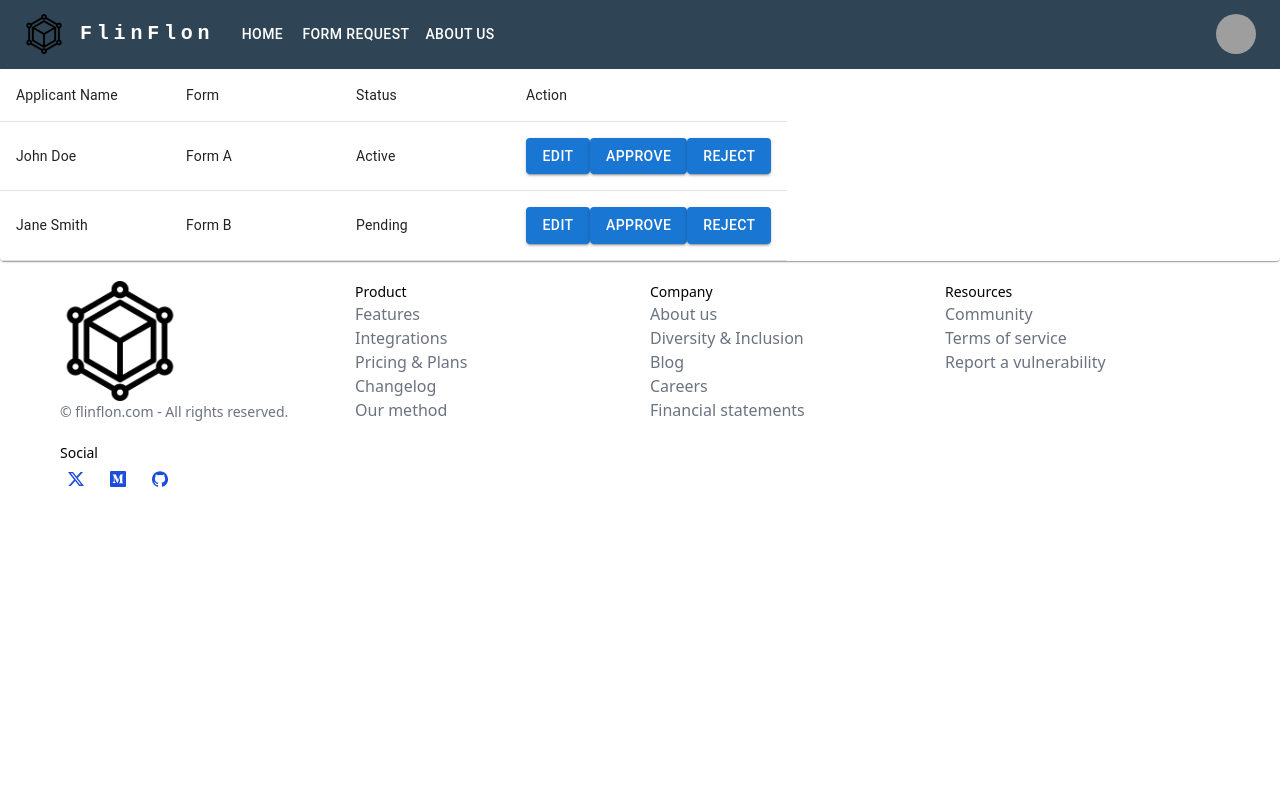
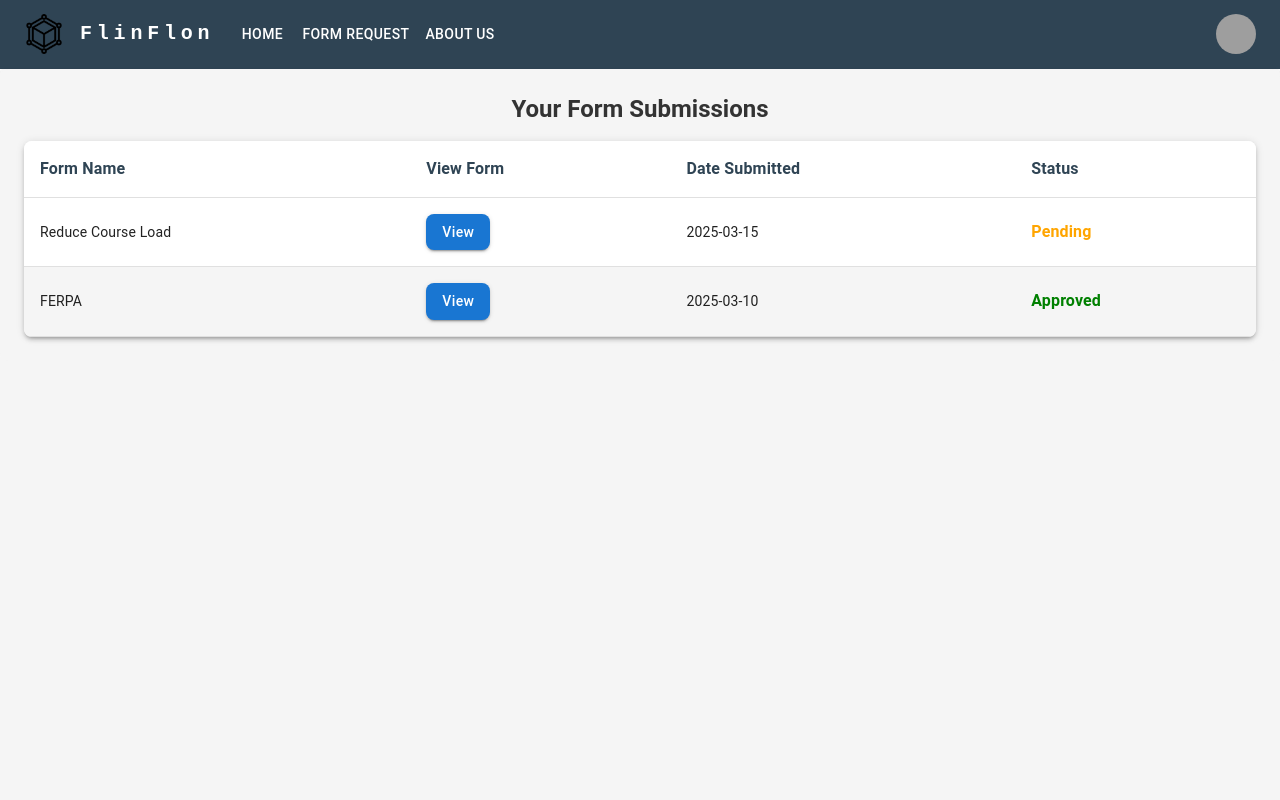
Before and after one commit to David-Gaspar-H/cosc4353-flin-flon, a React (Vite) app in the folder frontend/: page /form-request in a window 1280 px wide. Shown: the top 800 px of the page. Built offline with nearby package versions, Linux system fonts and the light colour scheme; grey boxes are pictures that could not be loaded.

Commit message:
Feat: added page for users to view forms awaiting approval.

```diff
--- a/frontend/src/App.jsx
+++ b/frontend/src/App.jsx
@@ -8,8 +8,7 @@ import AuthCallback from "./components/AuthCallback";
 import ReduceCourseLoadForm from "./components/ReduceCourseLoadForm.jsx";
 import FerpaForm from "./components/FerpaForm.jsx";
 import Signature from "./components/Signature.jsx";
-import FormsTable from "./components/FormsTable.jsx";
-import UserFormRequest from "./components/UserFormRequest.jsx";
+import UserForms from "./components/UserForms.jsx";
 
 function App() {
 	return (
@@ -35,13 +34,10 @@ function App() {
 					<Route path="/ferpa" element={<FerpaForm />} />
 				</Routes>
 				<Routes>
-					<Route path="/form-request" element={<UserFormRequest />} />
+					<Route path="/form-request" element={<UserForms />} />
 				</Routes>
 				<Routes>
 					<Route path="/signature" element={<Signature />} />
-				</Routes>
-				<Routes>
-					<Route path="/forms" element={<FormsTable />} />
 				</Routes>
 				{/*for testing purpose END*/}
 				<Routes>
--- /dev/null
+++ b/frontend/src/components/FormTable.jsx
@@ -0,0 +1,199 @@
+import React, { useState } from "react";
+import {
+	Box,
+	Typography,
+	Table,
+	TableBody,
+	TableCell,
+	TableContainer,
+	TableHead,
+	TableRow,
+	Button,
+	Dialog,
+	DialogActions,
+	DialogContent,
+	DialogTitle,
+	Paper,
+} from "@mui/material";
+import ReduceCourseLoadForm from "./ReduceCourseLoadForm.jsx";
+import FerpaForm from "./FerpaForm.jsx";
+
+const FormTable = ({ isAdmin, formsData }) => {
+	const [open, setOpen] = useState(false);
+	const [currentRow, setCurrentRow] = useState(null);
+
+	console.log("Received formsData:", formsData);
+	console.log("Is Admin:", isAdmin);
+
+	// Dynamic columns based on user role
+	const columns = isAdmin
+		? [
+				{ id: "requestor", label: "Requestor Name" },
+				{ id: "submitted", label: "Date Submitted" },
+				{ id: "view", label: "View Form" },
+				{ id: "extra_requestor", label: "Needs Another Requestor?" },
+			]
+		: [
+				{ id: "form_name", label: "Form Name" },
+				{ id: "view", label: "View Form" },
+				{ id: "submitted", label: "Date Submitted" },
+				{ id: "status", label: "Status" },
+			];
+
+	const handleViewForm = (row) => {
+		setCurrentRow(row);
+		setOpen(true);
+	};
+
+	const handleClose = () => {
+		setOpen(false);
+		setCurrentRow(null);
+	};
+
+	return (
+		<Box sx={{ p: 3, backgroundColor: "#f5f5f5", borderRadius: 2 }}>
+			<Typography
+				variant="h5"
+				fontWeight="bold"
+				sx={{ mb: 2, color: "#333", textAlign: "center" }}
+			>
+				{isAdmin ? "Pending Approvals" : "Your Form Submissions"}
+			</Typography>
+
+			<TableContainer
+				component={Paper}
+				elevation={3}
+				sx={{ borderRadius: 2 }}
+			>
+				<Table>
+					<TableHead>
+						<TableRow>
+							{columns.map((column) => (
+								<TableCell
+									key={column.id}
+									sx={{
+										fontWeight: "bold",
+										fontSize: "16px",
+										backgroundColor: "#fff",
+										color: "#2f4454",
+									}}
+								>
+									{column.label}
+								</TableCell>
+							))}
+						</TableRow>
+					</TableHead>
+					<TableBody>
+						{formsData.map((row, index) => (
+							<TableRow
+								key={index}
+								sx={{
+									"&:nth-of-type(even)": {
+										backgroundColor: "#f5f5f5",
+									},
+									"&:hover": {
+										backgroundColor: "#e0e0e0",
+										cursor: "pointer",
+									},
+								}}
+							>
+								{isAdmin ? (
+									<>
+										<TableCell>{`${row.firstName} ${row.lastName}`}</TableCell>
+										<TableCell>
+											{row.dateSubmitted}
+										</TableCell>
+										<TableCell>
+											<Button
+												variant="contained"
+												color="primary"
+												sx={{
+													textTransform: "none",
+													borderRadius: "8px",
+													marginRight: "8px",
+												}}
+												onClick={() =>
+													handleViewForm(row)
+												}
+											>
+												View
+											</Button>
+										</TableCell>
+										<TableCell>
+											<Typography
+												sx={{
+													fontWeight: "bold",
+													color: row.needsAnotherRequestor
+														? "red"
+														: "green",
+												}}
+											>
+												{row.needsAnotherRequestor
+													? "Yes"
+													: "No"}
+											</Typography>
+										</TableCell>
+									</>
+								) : (
+									<>
+										<TableCell>{row.formName}</TableCell>
+										<TableCell>
+											<Button
+												variant="contained"
+												color="primary"
+												sx={{
+													textTransform: "none",
+													borderRadius: "8px",
+													marginRight: "8px",
+												}}
+												onClick={() =>
+													handleViewForm(row)
+												}
+											>
+												View
+											</Button>
+										</TableCell>
+										<TableCell>
+											{row.dateSubmitted}
+										</TableCell>
+										<TableCell>
+											<Typography
+												sx={{
+													fontWeight: "bold",
+													color:
+														row.status === "Pending"
+															? "orange"
+															: "green",
+												}}
+											>
+												{row.status}
+											</Typography>
+										</TableCell>
+									</>
+								)}
+							</TableRow>
+						))}
+					</TableBody>
+				</Table>
+			</TableContainer>
+
+			{/* Dialog for viewing forms */}
+			<Dialog open={open} onClose={handleClose} maxWidth="lg" fullWidth>
+				<DialogTitle>View Form</DialogTitle>
+				<DialogContent>
+					{currentRow?.formName === "Reduce Course Load" && (
+						<ReduceCourseLoadForm />
+					)}
+					{currentRow?.formName === "FERPA" && <FerpaForm />}
+				</DialogContent>
+				<DialogActions>
+					<Button onClick={handleClose} color="primary">
+						Close
+					</Button>
+				</DialogActions>
+			</Dialog>
+		</Box>
+	);
+};
+
+export default FormTable;
--- a/frontend/src/components/FormsTable.jsx
+++ b/frontend/src/components/FormsTable.jsx
@@ -1,25 +1,32 @@
-import React, {useState} from 'react';
-import {TableRow, TableCell, Button, Dialog, DialogActions, DialogContent, DialogTitle} from '@mui/material';
+import React, { useState } from "react";
+import {
+	TableRow,
+	TableCell,
+	Button,
+	Dialog,
+	DialogActions,
+	DialogContent,
+	DialogTitle,
+} from "@mui/material";
 import ReduceCourseLoadForm from "./ReduceCourseLoadForm.jsx";
 import Login from "./Login.jsx";
 
 const columns = [
-    {id: 'applicant_name', label: 'Applicant Name', minWidth: 170},
-    {id: 'from', label: 'Form', minWidth: 170},
-    {id: 'status', label: 'Status', minWidth: 170},
-    {id: 'action', label: 'Action', minWidth: 150},
+	{ id: "applicant_name", label: "Applicant Name", minWidth: 170 },
+	{ id: "from", label: "Form", minWidth: 170 },
+	{ id: "status", label: "Status", minWidth: 170 },
+	{ id: "action", label: "Action", minWidth: 150 },
 ];
 
 // Sample data
 const data = [
-    {firstName: 'John', lastName: 'Doe', from: 'Form A', status: 'Active'},
-    {firstName: 'Jane', lastName: 'Smith', from: 'Form B', status: 'Pending'},
+	{ firstName: "John", lastName: "Doe", from: "Form A", status: "Active" },
+	{ firstName: "Jane", lastName: "Smith", from: "Form B", status: "Pending" },
 ];
 
-const YourTableComponent = () => {
+const FormsTable = () => {
 	const [open, setOpen] = useState(false);
 	const [currentRow, setCurrentRow] = useState(null);
-
 
 	const handleEdit = (row) => {
 		setCurrentRow(row);
@@ -31,19 +38,18 @@ const YourTableComponent = () => {
 		setCurrentRow(null);
 	};
 
-    function handleApprove(row) {
+	function handleApprove(row) {}
 
-    }
-
-    function handleReject(row) {
-
-    }
+	function handleReject(row) {}
 
 	return (
 		<>
 			<TableRow>
 				{columns.map((column) => (
-                    <TableCell key={column.id} style={{minWidth: column.minWidth}}>
+					<TableCell
+						key={column.id}
+						style={{ minWidth: column.minWidth }}
+					>
 						{column.label}
 					</TableCell>
 				))}
@@ -81,27 +87,35 @@ const YourTableComponent = () => {
 				</TableRow>
 			))}
 
-            <Dialog open={open} onClose={handleClose}
+			<Dialog
+				open={open}
+				onClose={handleClose}
 				sx={{
-                        '& .MuiDialog-paper': {
-                            width: '80%',
-                            maxWidth: '90%',
+					"& .MuiDialog-paper": {
+						width: "80%",
+						maxWidth: "90%",
 					},
-                    }}>
-                <DialogTitle>Edit {currentRow?.firstName} {currentRow?.lastName}</DialogTitle>
+				}}
+			>
+				<DialogTitle>
+					Edit {currentRow?.firstName} {currentRow?.lastName}
+				</DialogTitle>
 				<DialogActions>
 					<Button onClick={handleClose} color="primary">
 						Close
 					</Button>
 				</DialogActions>
 				<DialogContent>
-                    {currentRow?.from === 'Form A' && <ReduceCourseLoadForm handleClose={handleClose}/>}
-                    {currentRow?.from === 'Form B' && <Login handleClose={handleClose}/>}
+					{currentRow?.from === "Form A" && (
+						<ReduceCourseLoadForm handleClose={handleClose} />
+					)}
+					{currentRow?.from === "Form B" && (
+						<Login handleClose={handleClose} />
+					)}
 				</DialogContent>
-
 			</Dialog>
 		</>
 	);
 };
 
-export default YourTableComponent;
+export default FormsTable;
--- a/frontend/src/components/UserFormRequest.jsx
+++ /dev/null
@@ -1,25 +0,0 @@
-import React from "react";
-import ResponsiveAppBar from "./ResponsiveAppBar";
-import Footer from "./Footer";
-import { Grid2, Paper } from "@mui/material";
-import ReduceCourseLoadForm from "./ReduceCourseLoadForm";
-import FerpaForm from "./FerpaForm";
-import FormsTable from "./FormsTable";
-
-const UserFormRequest = () => {
-	return (
-		<>
-			<ResponsiveAppBar />
-
-			<Grid2>
-				<Paper>
-					<FormsTable></FormsTable>
-				</Paper>
-			</Grid2>
-
-			<Footer />
-		</>
-	);
-};
-
-export default UserFormRequest;
--- /dev/null
+++ b/frontend/src/components/UserForms.jsx
@@ -0,0 +1,50 @@
+import React from "react";
+import ResponsiveAppBar from "./ResponsiveAppBar";
+import Footer from "./Footer";
+import { Grid2, Paper } from "@mui/material";
+import FormTable from "./FormTable";
+
+const UserForms = () => {
+	const userForms = [
+		{
+			formName: "Reduce Course Load",
+			dateSubmitted: "2025-03-15",
+			status: "Pending",
+			firstName: "John",
+			lastName: "Doe",
+			needsAnotherRequestor: false,
+		},
+		{
+			formName: "FERPA",
+			dateSubmitted: "2025-03-10",
+			status: "Approved",
+			firstName: "Jane",
+			lastName: "Smith",
+			needsAnotherRequestor: true,
+		},
+	];
+	return (
+		<>
+			<ResponsiveAppBar />
+
+			<Grid2 container direction={"column"} sx={{ height: "100vh" }}>
+				<Paper
+					sx={{
+						flex: 1,
+						marginBottom: "10px",
+						backgroundColor: "#f5f5f5",
+					}}
+				>
+					<FormTable
+						isAdmin={false}
+						formsData={userForms}
+					></FormTable>
+				</Paper>
+			</Grid2>
+
+			<Footer />
+		</>
+	);
+};
+
+export default UserForms;
```
Lines whose indentation alone changed are shown as unchanged.
